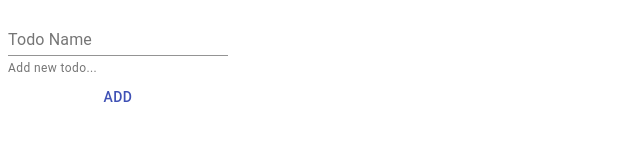
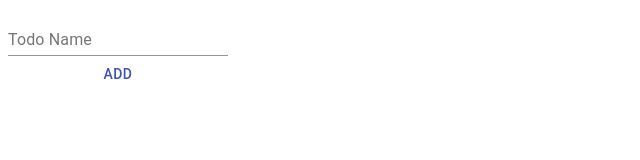
Before and after one commit to jhonnycordova/todo-list-js, a React (Create React App) app in the folder frontend/: page / in a window 1280 px wide. Shown: the top 160 px of the page, without its empty margins (0-640 px from the left). Built offline with nearby package versions, Linux system fonts and the light colour scheme.

Commit message:
adjustment form

```diff
--- a/frontend/src/components/TodoForm.js
+++ b/frontend/src/components/TodoForm.js
@@ -1,6 +1,6 @@
 import React from 'react';
 import {
-  FormControl, Input, InputLabel, FormHelperText, Button,
+  FormControl, Input, InputLabel, Button,
 } from '@material-ui/core';
 
 export default (props) => {
@@ -15,7 +15,6 @@ export default (props) => {
     <FormControl>
       <InputLabel htmlFor="new-todo-input">Todo Name</InputLabel>
       <Input id="new-todo-input" aria-describedby="my-helper-text" ref={inputRef} />
-      <FormHelperText id="my-helper-text">Add new todo...</FormHelperText>
       <Button color="primary" onClick={handleClick}>Add</Button>
     </FormControl>
   );
```
